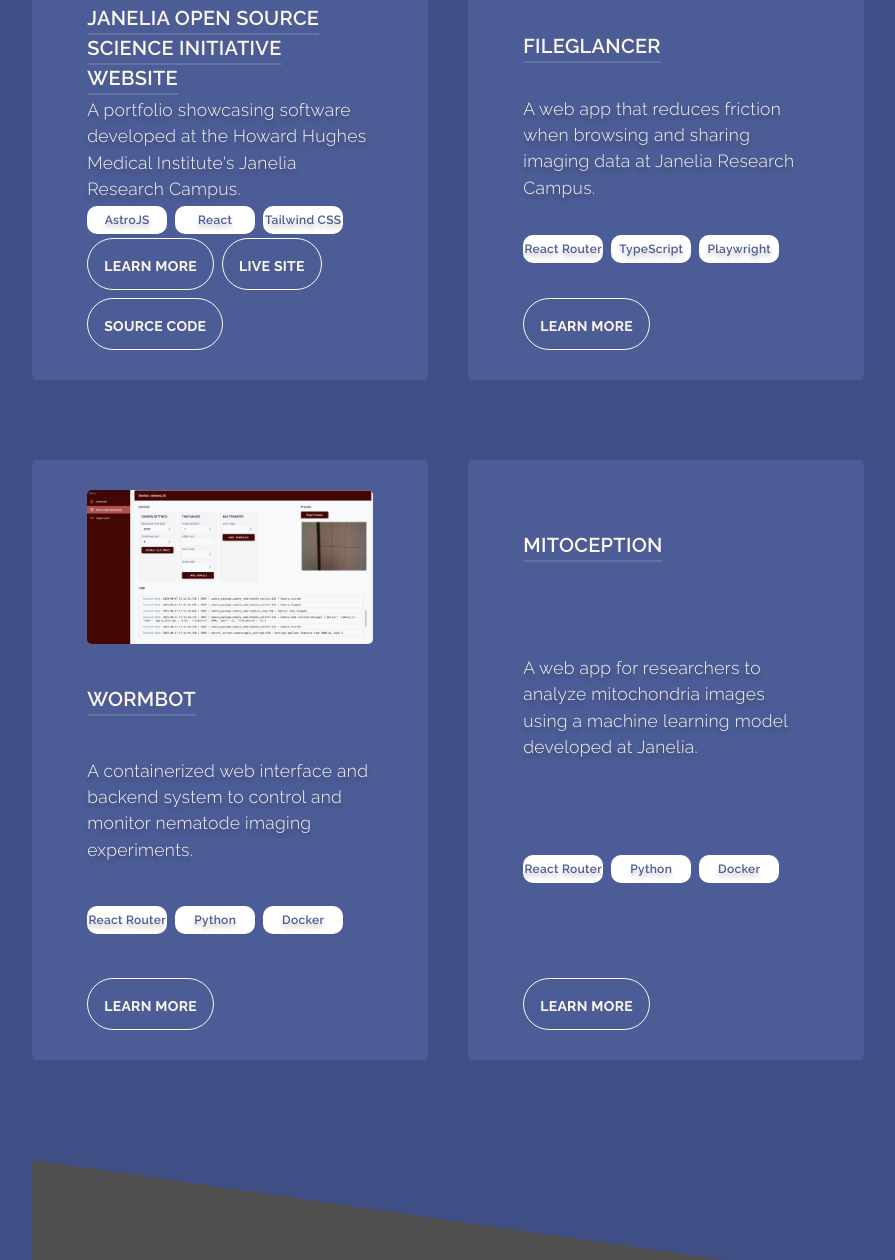
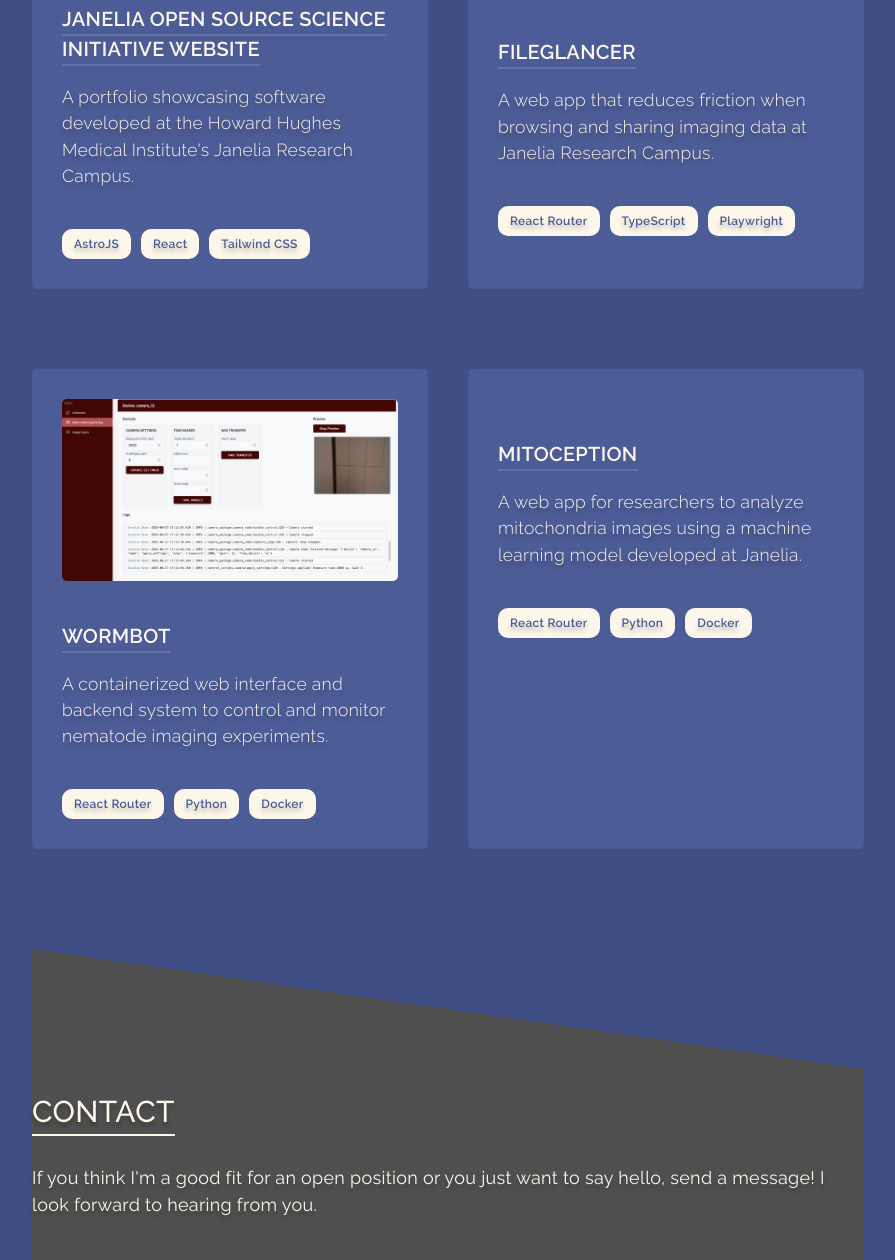
Before and after one commit to allison-truhlar/new-portfolio, a plain HTML site: page index.html in a window 1280 px wide. Shown: the part 1450-2710 px from the top of the page, without its empty margins (192-1087 px from the left). Drawn offline with Linux system fonts and the light colour scheme.

Commit message:
style: redesign project cards; small widths

```diff
--- a/css/main.css
+++ b/css/main.css
@@ -114,8 +114,12 @@
   display: flex;
   flex-direction: column;
   align-items: center;
-  width: 85%;
+  max-width: 85%;
   margin-block: auto;
+}
+
+#main-content {
+  width: 100%;
 }
 
 /* Appear */
@@ -423,65 +427,68 @@
 }
 
 /* Project section styles */
-.project-cards-wrapper {
-  display: block;
-}
-
 .project-card {
+  position: relative;
   display: flex;
   flex-direction: column;
   align-items: center;
   gap: 2rem;
   margin: 0 0 2rem 0;
-  padding: 1rem;
-  width: 100%;
-  height: 30rem;
+  padding: 2rem;
+  max-width: 100%;
   border-radius: 5px;
   background-color: #4c5c96;
+  transition: 300ms ease-in-out;
 }
 
-.project-card-img-container {
-  display: flex;
-  max-height: 45%;
-  width: 85%;
+.project-card:hover,
+.project-card:focus {
+  transform: scale(1.05);
+  transition: 300ms ease-in-out;
+  box-shadow: 0 10px 15px -3px rgb(0 0 0 / 0.1), 0 4px 6px -4px rgb(0 0 0 / 0.1);
 }
 
-.project-card-img-container > img,
+.project-card a {
+  position: absolute;
+  top: 0;
+  left: 0;
+  bottom: 0;
+  right: 0;
+}
+
+.project-card-inner-container {
+  display: flex;
+  flex-direction: column;
+  gap: 1rem;
+  align-self: start;
+  align-items: left;
+}
+
+.project-card-inner-container > img,
 .project-page-img > img {
-  width: 100%;
+  max-width: 100%;
   max-height: 100%;
   border-radius: 5px;
   object-fit: cover;
   object-position: 0% 0%;
 }
 
-.project-card-description-container {
-  display: flex;
-  flex-direction: column;
-  justify-content: space-between;
-  flex-grow: 1;
-  min-height: 50%;
-  max-width: 85%;
-}
-
-.project-card-description-container h3,
-.project-card-description-container .section-content {
+.project-card-inner-container h3,
+.project-card-inner-container .section-content {
   padding: 0;
   margin: 0;
 }
 
-.project-card-skill-container,
-.project-links-container {
-  display: flex;
+.project-card-inner-container.skill-container{
+  flex-direction: row;
   flex-wrap: wrap;
-  gap: 8px;
+  gap: 0.5rem;
 }
 
 .skill-tag {
   display: flex;
-  width: 4rem;
-  height: 1.4rem;
-  background: white;
+  padding: 0.3rem 0.6rem;
+  background: #fdf7eb;
   border-radius: 10px;
 }
 
@@ -494,6 +501,7 @@
 
 .project-link-wrapper {
   align-self: flex-start;
+  background-color: #fdf7eb;
   border-radius: 6.25rem;
   border: 1px solid #fdf7eb;
   padding: 0.4rem 0.7rem;
@@ -501,7 +509,7 @@
 }
 
 .project-link-text {
-  color: #fdf7eb;
+  color: #4c5c96;
   font-size: 0.7rem;
   font-weight: 800;
   text-transform: uppercase;
@@ -510,14 +518,8 @@
 
 .project-link-text:hover,
 .project-link-text:focus {
-  text-decoration: underline solid #fdf7eb 1px;
+  text-decoration: underline solid #4c5c96 1px;
   text-underline-offset: 0.2rem;
-}
-
-.project-link-wrapper:hover,
-.project-link-wrapper:focus {
-  background: #3f4e85 20%;
-  transform: scale(1.05);
 }
 
 /* Contact styles */
@@ -675,6 +677,10 @@
   .project-card {
     padding: 1.5rem;
   }
+
+  .project-cards-wrapper {
+      display: grid;
+  }
 }
 
 /* Tablet and larger = min-width of 768px */
--- a/index.html
+++ b/index.html
@@ -115,30 +115,32 @@
           </p>
           <p class="section-content">
             When I’m not coding, you can find me cooking, snuggling my two cats,
-            or on adventures with my family - the picture in the contact section,
-            below, is one I took while on my honeymoon in Glacier National Park.
+            or on adventures with my wife and preschooler.
           </p>
         </section>
 
-        <section id="projects" class=" appear">
+        <section id="projects" class="appear">
           <h2 class="section-header">Projects</h2>
           <div class="project-cards-wrapper">
+
             <div class="project-card">
-              <div class="project-card-img-container">
+              <a class="project-link-text" href="/projects/ossi-website.html"></a>
+              <div class="project-card-inner-container">
                 <img
                   src="./assets/img/ossi-project-page-light.png"
                   loading="lazy"
                   alt="Screenshot of the HHMI Open Source Science Initiative (OSSI) project page. At the top is the navigation bar with links to home, projects, and OSSI, and a theme toggle button. Beneath this, on the left, is a keyword search input. To the right of this are buttons to filter by OSSI funding status. Beneath the keyword search input is a menu of tags by which to filter projects. Finally, to the right of the filter menu and beneath the funding status buttons, are two project cards."
                 />
               </div>
-              <div class="project-card-description-container">
+              <div class="project-card-inner-container">
                 <h3>Janelia Open Source Science Initiative website</h3>
                 <p class="section-content">
                   A portfolio showcasing software developed at the Howard Hughes
                   Medical Institute's Janelia Research Campus.
                 </p>
+              </div>
 
-                <div class="project-card-skill-container">
+              <div class="project-card-inner-container skill-container">
                 <div class="skill-tag">
                   <p>AstroJS</p>
                 </div>
@@ -149,48 +151,26 @@
                   <p>Tailwind CSS</p>
                 </div>
               </div>
-                <div class="project-links-container">
-                  <div class="project-link-wrapper">
-                    <a
-                      class="project-link-text"
-                      href="/projects/ossi-website.html"
-                      >Learn More</a
-                    >
-                  </div>
-                  <div class="project-link-wrapper">
-                    <a class="project-link-text" href="https://ossi.janelia.org" target="_blank" rel="noopener"
-                      >Live Site</a
-                    >
-                  </div>
-                  <div class="project-link-wrapper">
-                    <a
-                      class="project-link-text"
-                      href="https://github.com/JaneliaSciComp/ossi-website"
-                      target="_blank"
-                      rel="noopener"
-                      >Source Code</a
-                    >
-                  </div>
-                </div>
-              </div>
             </div>
 
             <div class="project-card">
-              <div class="project-card-img-container">
+              <a class="project-link-text" href="/projects/fileglancer.html"></a>
+              <div class="project-card-inner-container">
                 <img
                   src="./assets/img/fileglancer.png"
                   loading="lazy"
                   alt="Screenshot of Fileglancer's file browser showing the navigation sidebar on the left, a directory listing with files and folders and the Zarr image preview panel in the center, and properties panel displaying file metadata on the right."
                 />
               </div>
-              <div class="project-card-description-container">
+              <div class="project-card-inner-container">
                 <h3>Fileglancer</h3>
                 <p class="section-content">
                   A web app that reduces friction when browsing and sharing
                   imaging data at Janelia Research Campus.
                 </p>
+              </div>
 
-                <div class="project-card-skill-container">
+              <div class="project-card-inner-container skill-container">
                 <div class="skill-tag">
                   <p>React Router</p>
                 </div>
@@ -201,18 +181,11 @@
                   <p>Playwright</p>
                 </div>
               </div>
-                <div class="project-links-container">
-                  <div class="project-link-wrapper">
-                    <a class="project-link-text" href="/projects/fileglancer.html"
-                      >Learn More</a
-                    >
-                  </div>
-                </div>
-              </div>
             </div>
 
             <div class="project-card">
-              <div class="project-card-img-container">
+              <a class="project-link-text" href="/projects/wormbot.html"></a>
+              <div class="project-card-inner-container">
                 <img
                   src="./assets/img/wormbot-device-control-page.png"
                   loading="lazy"
@@ -225,14 +198,15 @@
                 section at the bottom of the screen."
                 />
               </div>
-              <div class="project-card-description-container">
+              <div class="project-card-inner-container">
                 <h3>Wormbot</h3>
                 <p class="section-content">
                   A containerized web interface and backend system to control and
                   monitor nematode imaging experiments.
                 </p>
+              </div>
 
-                <div class="project-card-skill-container">
+              <div class="project-card-inner-container skill-container">
                 <div class="skill-tag">
                   <p>React Router</p>
                 </div>
@@ -243,27 +217,21 @@
                   <p>Docker</p>
                 </div>
               </div>
-                <div class="project-links-container">
-                  <div class="project-link-wrapper">
-                    <a class="project-link-text" href="/projects/wormbot.html"
-                      >Learn More</a
-                    >
-                  </div>
-                </div>
-              </div>
             </div>
 
             <div class="project-card">
-              <div class="project-card-img-container">
+              <a class="project-link-text" href="/projects/mitoception.html"></a>
+              <div class="project-card-inner-container">
               </div>
-              <div class="project-card-description-container">
+              <div class="project-card-inner-container">
                 <h3>Mitoception</h3>
                 <p class="section-content">
                   A web app for researchers to analyze mitochondria images using a
                   machine learning model developed at Janelia.
                 </p>
+              </div>
 
-                <div class="project-card-skill-container">
+              <div class="project-card-inner-container skill-container">
                 <div class="skill-tag">
                   <p>React Router</p>
                 </div>
@@ -272,14 +240,6 @@
                 </div>
                 <div class="skill-tag">
                   <p>Docker</p>
-                  </div>
-                </div>
-                <div class="project-links-container">
-                  <div class="project-link-wrapper">
-                    <a class="project-link-text" href="/projects/mitoception.html"
-                      >Learn More</a
-                    >
-                  </div>
                 </div>
               </div>
             </div>
```
Lines whose indentation alone changed are shown as unchanged.
